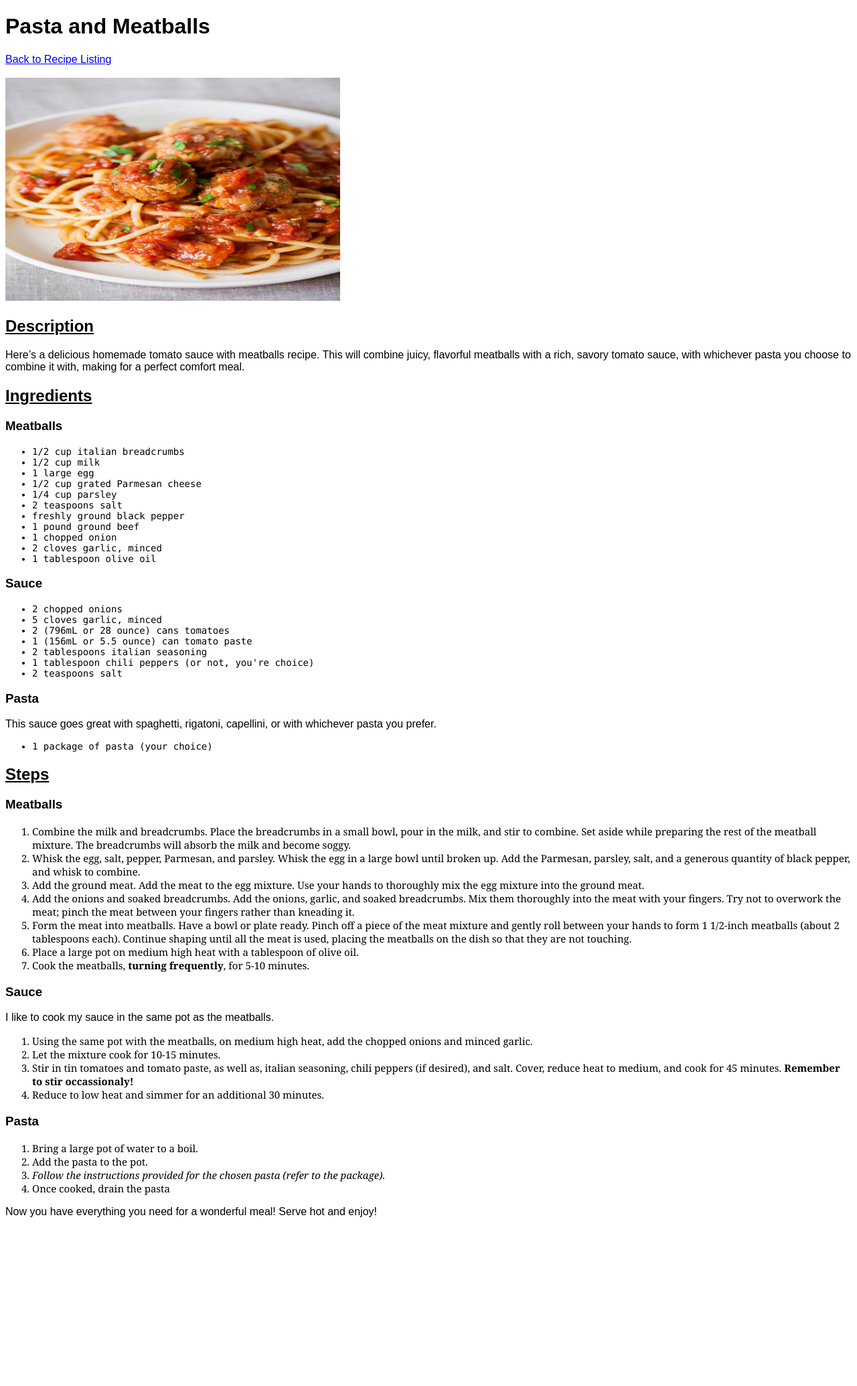
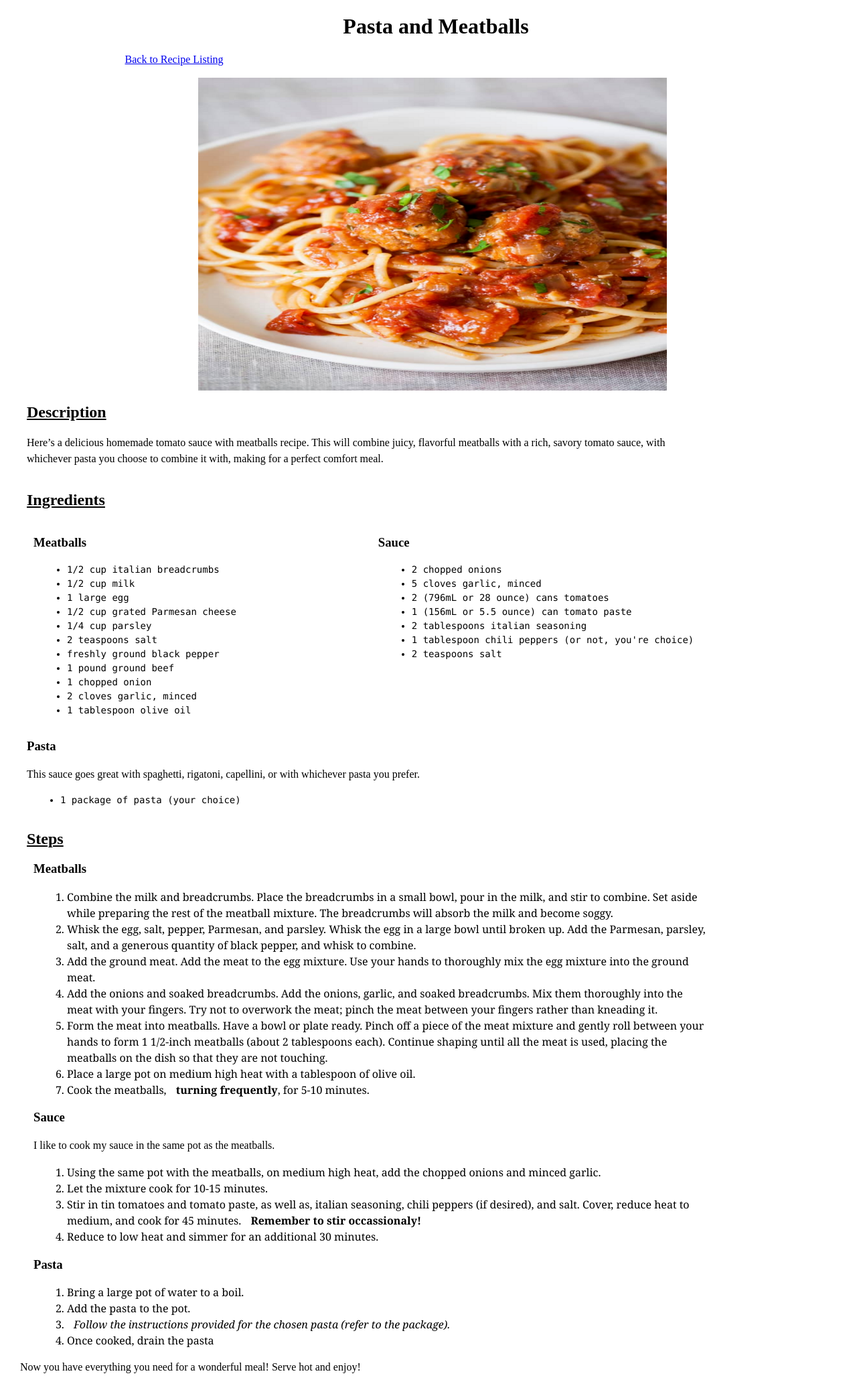
Before and after one commit to liamsapps/odin-recipes, a plain HTML site: page recipes/pasta_meatballs.html in a window 1280 px wide. Shown: the whole page at 67% size. Before the commit the page ends 1834 px from the top, so only its background shows below. Drawn offline with Linux system fonts and the light colour scheme.

Commit message:
Add CSS for box model layout
Added more structure to the pages using <div>s. Used CSS to
switch between block and inline element behaviour. Specifically,
using display: inline-block. Had to keep in mind the differences
between block, inline & inline-block elements. Block take up
whole line. Inline can be placed within block elements without
causing a new line to be created.

But, must remember that inline elements do not respect width, height,
margin or padding. Whereas, inline-block elements do.

```diff
--- a/recipes/pasta_meatballs.html
+++ b/recipes/pasta_meatballs.html
@@ -6,17 +6,23 @@
 		<title>Pasta and Meatballs</title>
 	</head>
 	<body>
+		<div class="top">
 			<h1>Pasta and Meatballs</h1>
 			<a href="../index.html">Back to Recipe Listing</a>
 			<br><br>
 			<img src="../images/pasta_meatballs.png" title="Pasta and Meatballs">
 			<!-- <img src="../images/pasta_meatballs.png" title="Pasta and Meatballs"
 															height="250" width="350"> -->
+		</div>
+		<div class="description">
 			<h2>Description</h2>
 			<p>Here’s a delicious homemade tomato sauce with meatballs recipe. This will combine juicy,
 				flavorful meatballs with a rich, savory tomato sauce, with whichever pasta you choose
 				to combine it with, making for a perfect comfort meal.</p>
+		</div>
+		<div class="ingredients pasta">
 			<h2>Ingredients</h2>
+			<div class="meatballs">
 				<h3>Meatballs</h3>
 				<ul>
 					<li>1/2 cup italian breadcrumbs</li>
@@ -31,6 +37,8 @@
 					<li>2 cloves garlic, minced</li>
 					<li>1 tablespoon olive oil</li>
 				</ul>
+			</div>
+			<div class="sauce">
 				<h3>Sauce</h3>
 				<ul>
 					<li>2 chopped onions</li>
@@ -41,12 +49,22 @@
 					<li>1 tablespoon chili peppers (or not, you're choice)</li>
 					<li>2 teaspoons salt</li></li>
 				</ul>
+			</div>
+			<!-- <div class="pasta">
+				<h3>Pasta</h3>
+				<ul>
+					<li>1 package of pasta (your choice)</li>
+				</ul>
+			</div> -->
 			<h3>Pasta</h3>
 			<p>This sauce goes great with spaghetti, rigatoni, capellini, or with whichever pasta you prefer.</p>
 			<ul>
 				<li>1 package of pasta (your choice)</li>
 			</ul>
+		</div>
+		<div class="steps">
 			<h2>Steps</h2>
+			<div class="meatballs">
 				<h3>Meatballs</h3>
 				<ol>
 					<li>Combine the milk and breadcrumbs. Place the breadcrumbs in a small bowl,
@@ -67,6 +85,8 @@
 					<li>Place a large pot on medium high heat with a tablespoon of olive oil.</li>
 					<li>Cook the meatballs, <strong>turning frequently</strong>, for 5-10 minutes.</li>
 				</ol>
+			</div>
+			<div class="sauce">
 				<h3>Sauce</h3>
 				<p>I like to cook my sauce in the same pot as the meatballs.</p>
 				<ol>
@@ -78,6 +98,8 @@
 						<strong>Remember to stir occassionaly!</strong></li>
 					<li>Reduce to low heat and simmer for an additional 30 minutes.</li>
 				</ol>
+			</div>
+			<div class="pasta">
 				<h3>Pasta</h3>
 				<ol>
 					<li>Bring a large pot of water to a boil.</li>
@@ -85,6 +107,8 @@
 					<li><em>Follow the instructions provided for the chosen pasta (refer to the package).</em></li>
 					<li>Once cooked, drain the pasta</li>
 				</ol>
+			</div>
+		</div>
 		<p>Now you have everything you need for a wonderful meal! Serve hot and enjoy!</p>
 
 	</body>
--- a/style.css
+++ b/style.css
@@ -1,46 +1,182 @@
+/* this was the changed !!!!!! */
+ * {
+    /* outline: 1px solid red; */
+    /* margin: 0px; */
+    /* padding: 0px;  */
+    /* margin: 20px; */
+    margin-left: 10px;
+}*/
+
+
 body {
     font-family: Arial, Verdana, Helvetica, sans-serif;
+    width: 800px;
+    /* to center */
+    /* width: 500px;
+    margin: 0px auto; */
+    /* to reset CSS */
+    /* padding: 0px;
+    margin: 0px; */
     /* font-family: Georgia, Garamond, 'Times New Roman', serif; */
     /* font-family: "Lucida Console", "Courier New", "Monaco", monospace; */
     /* font-family: "Lucida Handwriting", "Bradley Hand", "Comic Sans", cursive; */
     /* font-family: Copperplate, Papyrus, Impact, "Jazz LET", fantasy; */
 }
 
+h1 {
+    text-align: center;
+}
+
 h2 {
     text-decoration: underline;
 }
+
+/* .meatball h2 {
+    text-align: center;
+} */
+
+p {
+    width: 90%;
+    /* margin: 20px; */
+    line-height: 150%;
+}
+
+/* p, ul, ol {
+    line-height: 150%;
+} */
+
 img {
-    width: 500px;
+    width: 700px;
     height: auto;
     /* height: 350px; */
-}
-
-ul.larger {
-    font-size: 16px;
-}
-
-ol.fancy {
-    list-style-type: lower-alpha;
-    font-size: 14px;
-    font-style: italic;
-    font-weight: bold;
+    /* to center image */
+    display: block;
+    margin: 0px auto;
 }
 
 ul {
-/* .unordered { */
     /* font-family: "Lucida Handwriting", "Bradley Hand", "Comic Sans", cursive; */
     font-family: "Lucida Console", "Courier New", "Monaco", monospace;
     font-size: 14px;
+    line-height: 150%;
 }
 
 ol {
-/* .ordered { */
     /* font-family: "Lucida Console", "Courier New", "Monaco", monospace; */
     /* font-size: 12px; */
     /* font-family: "Lucida Handwriting", "Bradley Hand", "Comic Sans", cursive; */
     /* font-size: 15px; */
     font-family: Georgia, Garamond, 'Times New Roman', serif;
+    font-size: 16px;
+    line-height: 150%;
+}
+
+/* ul.larger {
+    font-size: 16px;
+} */
+
+ol.fancy {
+    list-style-type: lower-alpha;
     font-size: 15px;
+    font-style: italic;
+    font-weight: bold;
+}
+
+.whole {
+    width: 100%;
+}
+
+.top {
+    /* width: 100%; */
+    width: 75%;
+    height: auto;
+    /* width: 50%; */
+    margin: 0px auto;
+}
+
+.description {
+    width: 90%;
+}
+
+
+/* .description {
+    width: 40%;
+    display: inline-block;
+    needed to align tops of divs side-by-side
+    vertical-align: top;
+} */
+
+/* .description.meatball,
+.ingredients.meatball,
+.description.fajitas {
+    width: 100%;
+} */
+
+.ingredients {
+    width: 45%;
+    display: inline-block;
+    /* margin-top: 10px; */
+}
+
+.ingredients.pasta {
+    width: 100%;
+}
+
+.ingredients .meatballs {
+    width: 40%;
+    display: inline-block;
+}
+
+.ingredients .sauce {
+    display: inline-block;
+    width: 40%;
+    /* height: 200px; */
+    vertical-align: top;
+    /* box-sizing: border-box; */
+}
+
+/* how to position div next to meatballs, but under sauce??? NO WORK */
+.ingredients .pasta {
+    display: inline-block;
+    /* width: 50%; */
+    /* vertical-align: top; */
+    /* NO WORK, puts next to sauce, not under it, like I want */
+    /* position: absolute; */
+    /* position: relative; */
+    /* float: right; */
+    /* vertical-align: top; */
+    /* box-sizing: border-box; */
+}
+
+.steps {
+    width: 90%;
+}
+
+.steps .meatballs,
+.steps .sauce,
+.steps .pasta {
+    width: 90%;
+}
+
+.description.fajitas {
+    width: 100%;
+}
+
+.ingredients.fajitas {
+    width: 41%;
+    display: inline-block;
+}
+
+.steps.fajitas {
+    width: 45%;
+    display: inline-block;
+    vertical-align: top;
+}
+
+.description.penne {
+    width: 45%;
+    display: inline-block;
+    vertical-align: top;
 }
 
 /*
```
Also changed, not shown: recipes/chicken_fajitas.html (+49 -0 lines), recipes/penne_broccoli_sausage.html (+10 -0 lines). Lines whose indentation alone changed are shown as unchanged.
